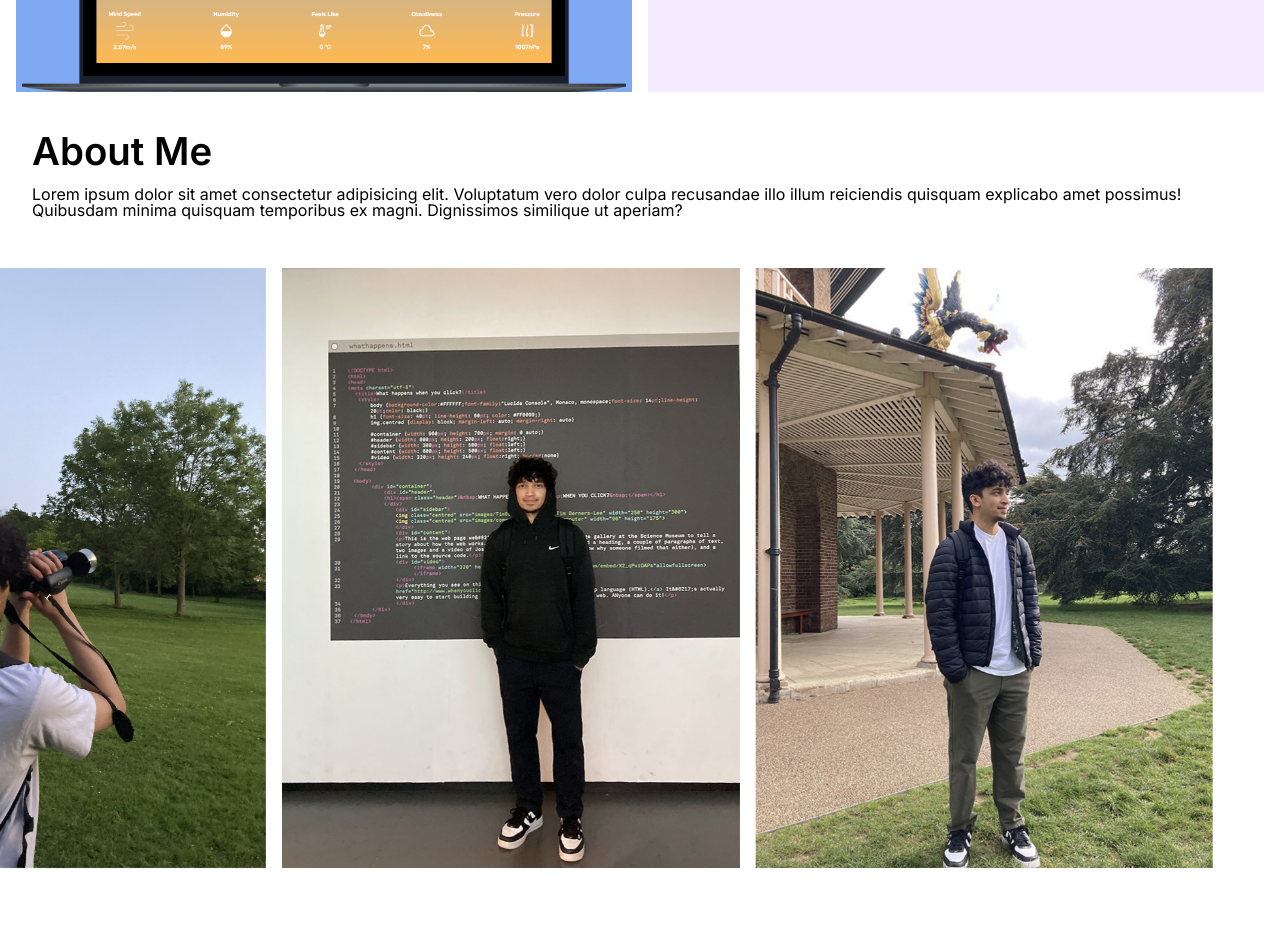
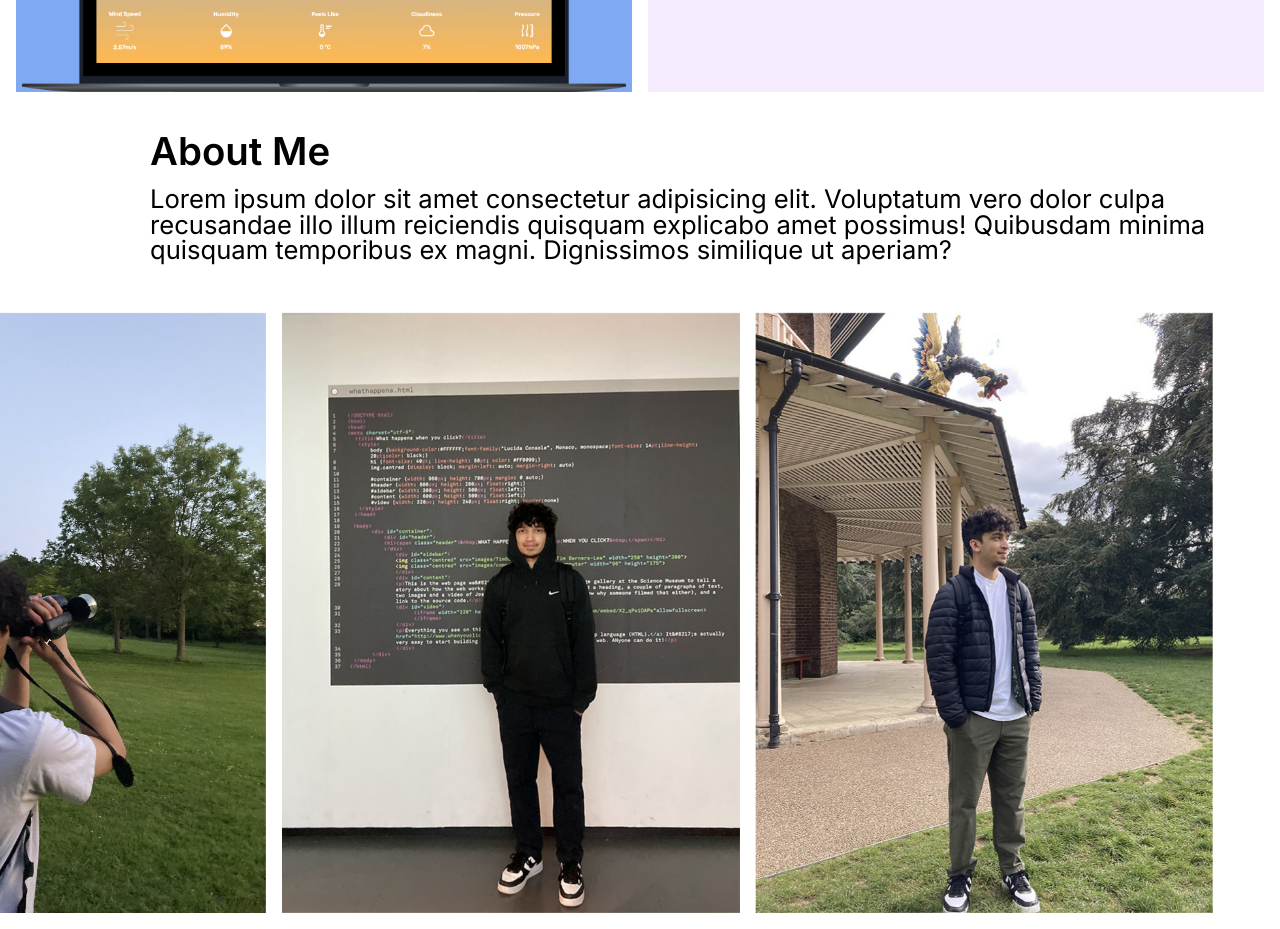
Before and after one commit to KunalP99/kportfoliov2, a React (Create React App) app: page / in a window 1280 px wide. Shown: the part 2020-2949 px from the top of the page. Built offline with nearby package versions, Linux system fonts and the light colour scheme; grey boxes are pictures that could not be loaded.

Commit message:
feat(styles): make about container more responsive and fix spacing

```diff
--- a/src/styles/css/main.css
+++ b/src/styles/css/main.css
@@ -712,9 +712,10 @@ header a {
 }
 .about-container p {
   margin-top: 16px;
+  font-size: clamp(0.9375rem, 2vw, 1.875rem);
 }
 .about-container h2, .about-container p {
-  padding: 0px 32px;
+  padding: 0px 40px;
 }
 .about-container .about-swiper {
   width: 100%;
@@ -741,12 +742,31 @@ header a {
 }
 
 @media (min-width: 700px) {
+  .about-container h2, .about-container p {
+    padding-left: 112px;
+  }
   .about-container .swiper-slide img, .about-container video {
     height: 600px;
+  }
+}
+@media (min-width: 1000px) {
+  .about-container h2, .about-container p {
+    padding-left: 120px;
+  }
+}
+@media (min-width: 1200px) {
+  .about-container h2, .about-container p {
+    padding-left: 150px;
   }
 }
 @media (min-width: 1600px) {
   .about-container {
     margin-top: 120px;
   }
+  .about-container p {
+    padding-right: 250px;
+  }
+  .about-container h2, .about-container p {
+    padding-left: 250px;
+  }
 }
--- a/src/styles/scss/components/_about.scss
+++ b/src/styles/scss/components/_about.scss
@@ -8,10 +8,11 @@
 
   p {
     margin-top: $spacing-16;
+    font-size: clamp(pxToRem(15px), 2vw, pxToRem(30px));
   }
 
   h2, p {
-    padding: 0px $spacing-32;
+    padding: 0px $spacing-40;
   }
 
    // SwiperJS styling
@@ -47,14 +48,40 @@
 
 @media (min-width: 700px) {
    .about-container {
+    h2, p {
+      padding-left: $spacing-112;
+    }
+
     .swiper-slide img, video {
       height: 600px;
     }
    }
 }
 
+@media (min-width: 1000px) {
+  .about-container {
+    h2, p {
+      padding-left: $spacing-120;
+    }
+  }
+}
+
+@media (min-width: 1200px) {
+  .about-container {
+    h2, p {
+      padding-left: 150px;
+    }
+  }
+}
+
 @media (min-width: 1600px) {
   .about-container {
     margin-top: $spacing-120;
+    p {
+      padding-right: 250px;
+    }
+    h2, p {
+      padding-left: 250px;
+    }
   }
 }
```
